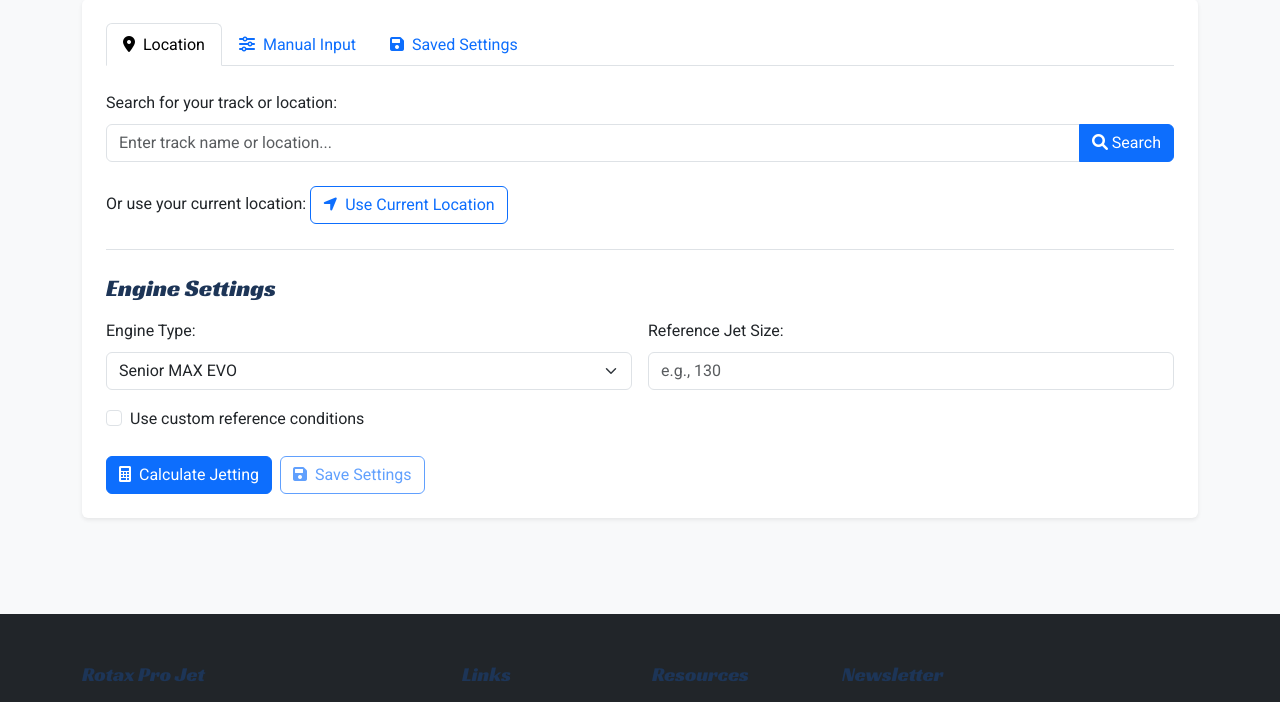
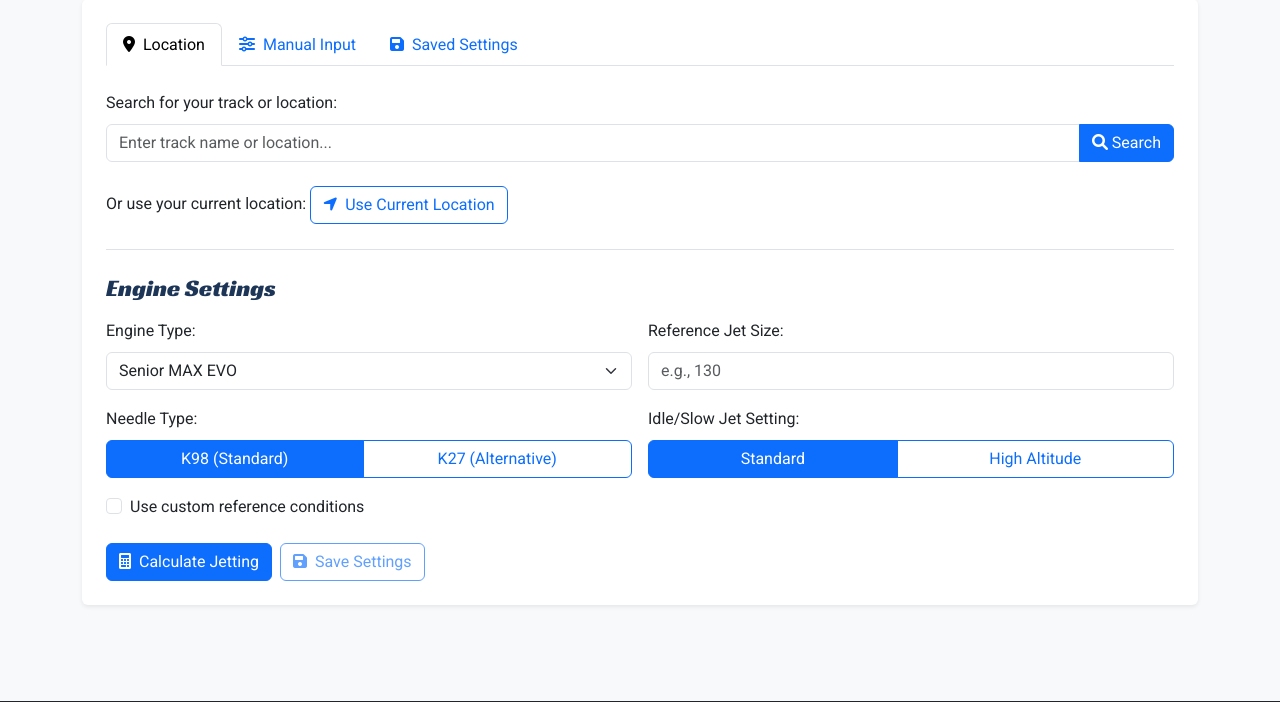
Before and after one commit to Napier40/Rotax-Pro-Jet, a Flask app: page /calculator in a window 1280 px wide. Shown: the part 529-1231 px from the top of the page. Run offline with Flask 3, Linux system fonts and the light colour scheme; some libraries are stand-ins or nearby versions.

Commit message:
Add needle type selection and idle/slow jet configuration

```diff
--- a/app.py
+++ b/app.py
@@ -52,7 +52,23 @@ ENGINE_SPECS = {
         'default_needle': 'K98',
         'default_needle_position': 2,
         'volumetric_efficiency': 0.91,
-        'jet_factor': 1.0  # Base factor for jet calculation
+        'jet_factor': 1.0,  # Base factor for jet calculation
+        'needle_specs': {
+            'K98': {
+                'default_position': 2,
+                'position_range': {'min': 1, 'max': 5},
+                'jet_adjustment': 0  # No adjustment needed for default needle
+            },
+            'K27': {
+                'default_position': 3,
+                'position_range': {'min': 1, 'max': 5},
+                'jet_adjustment': -2  # K27 typically runs 2 sizes leaner
+            }
+        },
+        'idle_jet_options': {
+            'Standard': 35,
+            'High Altitude': 32
+        }
     },
     'DD2': {
         'default_jet': 134,
@@ -61,7 +77,23 @@ ENGINE_SPECS = {
         'default_needle': 'K98',
         'default_needle_position': 2,
         'volumetric_efficiency': 0.93,
-        'jet_factor': 1.02  # Slightly richer jetting for DD2
+        'jet_factor': 1.02,  # Slightly richer jetting for DD2
+        'needle_specs': {
+            'K98': {
+                'default_position': 2,
+                'position_range': {'min': 1, 'max': 5},
+                'jet_adjustment': 0
+            },
+            'K27': {
+                'default_position': 3,
+                'position_range': {'min': 1, 'max': 5},
+                'jet_adjustment': -2
+            }
+        },
+        'idle_jet_options': {
+            'Standard': 35,
+            'High Altitude': 32
+        }
     },
     'Junior MAX EVO': {
         'default_jet': 126,
@@ -70,7 +102,23 @@ ENGINE_SPECS = {
         'default_needle': 'K98',
         'default_needle_position': 2,
         'volumetric_efficiency': 0.87,
-        'jet_factor': 0.97  # Slightly leaner jetting for restricted class
+        'jet_factor': 0.97,  # Slightly leaner jetting for restricted class
+        'needle_specs': {
+            'K98': {
+                'default_position': 2,
+                'position_range': {'min': 1, 'max': 5},
+                'jet_adjustment': 0
+            },
+            'K27': {
+                'default_position': 3,
+                'position_range': {'min': 1, 'max': 5},
+                'jet_adjustment': -2
+            }
+        },
+        'idle_jet_options': {
+            'Standard': 35,
+            'High Altitude': 32
+        }
     },
     'Mini MAX': {
         'default_jet': 118,
@@ -79,7 +127,23 @@ ENGINE_SPECS = {
         'default_needle': 'K98',
         'default_needle_position': 2,
         'volumetric_efficiency': 0.58,
-        'jet_factor': 0.92  # Significantly leaner jetting for Mini MAX
+        'jet_factor': 0.92,  # Significantly leaner jetting for Mini MAX
+        'needle_specs': {
+            'K98': {
+                'default_position': 2,
+                'position_range': {'min': 1, 'max': 5},
+                'jet_adjustment': 0
+            },
+            'K27': {
+                'default_position': 3,
+                'position_range': {'min': 1, 'max': 5},
+                'jet_adjustment': -2
+            }
+        },
+        'idle_jet_options': {
+            'Standard': 30,
+            'High Altitude': 28
+        }
     }
 }
 
@@ -109,6 +173,8 @@ class Setting(db.Model):
     needle_position = db.Column(db.Integer)
     float_height = db.Column(db.Float)
     needle_type = db.Column(db.String(20))
+    idle_jet_setting = db.Column(db.String(20), default='Standard')  # Added idle jet setting
+    idle_jet_size = db.Column(db.Integer)  # Added idle jet size
     tuning_value = db.Column(db.Integer, default=0)  # Added tuning value
     created_at = db.Column(db.DateTime, default=datetime.utcnow)
 
@@ -234,6 +300,8 @@ def calculate_jetting(params):
     engine_type = params.get('engine_type')
     reference_jet = params.get('reference_jet')
     reference_conditions = params.get('reference_conditions')
+    needle_type = params.get('needle_type', 'K98')  # Default to K98 if not specified
+    idle_jet_setting = params.get('idle_jet_setting', 'Standard')  # Default to Standard if not specified
 
     # Get engine specifications
     engine_spec = ENGINE_SPECS.get(engine_type, ENGINE_SPECS['Senior MAX EVO'])
@@ -252,18 +320,34 @@ def calculate_jetting(params):
     # Use provided reference jet or default from engine spec
     ref_jet = reference_jet or engine_spec['default_jet']
 
-    # Calculate recommended jet size
+    # Get needle specifications
+    needle_specs = engine_spec.get('needle_specs', {}).get(needle_type, {})
+
+    # Apply needle-specific adjustments
+    needle_jet_adjustment = needle_specs.get('jet_adjustment', 0)
+
+    # Calculate recommended jet size with needle adjustment
     recommended_jet = calculate_jet_size(ref_jet, ref_air_density, current_air_density, engine_type)
+    recommended_jet += needle_jet_adjustment  # Apply needle-specific adjustment
 
-    # Calculate recommended needle position
+    # Calculate recommended needle position based on needle type
+    default_needle_position = needle_specs.get('default_position', engine_spec['default_needle_position'])
     recommended_needle_position = calculate_needle_position(
-        engine_spec['default_needle_position'],
+        default_needle_position,
         ref_air_density,
         current_air_density
     )
 
     # Calculate recommended float height (assuming 15mm as reference)
     recommended_float_height = calculate_float_height(15, ref_air_density, current_air_density)
+
+    # Determine recommended idle jet size based on setting and altitude
+    idle_jet_size = engine_spec.get('idle_jet_options', {}).get(idle_jet_setting, 35)
+
+    # Adjust idle jet size based on altitude if needed
+    if altitude > 1000 and idle_jet_setting == 'Standard':
+        # Suggest high altitude jet for elevations above 1000m
+        idle_jet_size = engine_spec.get('idle_jet_options', {}).get('High Altitude', idle_jet_size - 3)
 
     # Determine if conditions are near dew point
     is_near_dew_point = humidity > 90 and temperature < 10
@@ -275,7 +359,9 @@ def calculate_jetting(params):
             'pressure': pressure,
             'humidity': humidity,
             'altitude': altitude,
-            'engine_type': engine_type
+            'engine_type': engine_type,
+            'needle_type': needle_type,
+            'idle_jet_setting': idle_jet_setting
         },
         'calculations': {
             'current_air_density': current_air_density,
@@ -286,7 +372,9 @@ def calculate_jetting(params):
             'main_jet': recommended_jet,
             'needle_position': recommended_needle_position,
             'float_height': recommended_float_height,
-            'needle_type': engine_spec['default_needle']
+            'needle_type': needle_type,
+            'idle_jet_size': idle_jet_size,
+            'idle_jet_setting': idle_jet_setting
         },
         'warnings': []
     }
@@ -530,8 +618,10 @@ def api_settings_save():
         main_jet=data.get('results', {}).get('main_jet'),
         needle_position=data.get('results', {}).get('needle_position'),
         float_height=data.get('results', {}).get('float_height'),
-        needle_type=data.get('results', {}).get('needle_type'),
-        tuning_value=data.get('settings', {}).get('tuning_value', 0)  # Added tuning value
+        needle_type=data.get('settings', {}).get('needle_type', 'K98'),
+        idle_jet_setting=data.get('settings', {}).get('idle_jet_setting', 'Standard'),
+        idle_jet_size=data.get('results', {}).get('idle_jet_size'),
+        tuning_value=data.get('settings', {}).get('tuning_value', 0)
     )
 
     db.session.add(new_setting)
--- a/templates/calculator.html
+++ b/templates/calculator.html
@@ -112,8 +112,9 @@
                                                 <div class="d-flex justify-content-between align-items-center">
                                                     <div>
                                                         <span class="badge bg-primary me-1">Jet: {{ setting.main_jet }}</span>
-                                                        <span class="badge bg-secondary me-1">Needle: {{ setting.needle_position }}</span>
+                                                        <span class="badge bg-secondary me-1">{{ setting.needle_type }} Pos: {{ setting.needle_position }}</span>
                                                         <span class="badge bg-info me-1">Float: {{ setting.float_height }}</span>
+                                                        <span class="badge bg-success me-1">Idle: {{ setting.idle_jet_size }}</span>
                                                         {% if setting.tuning_value != 0 %}
                                                         <span class="badge bg-warning">Tuning: {{ setting.tuning_value }}</span>
                                                         {% endif %}
@@ -160,6 +161,24 @@
                         <div class="col-md-6">
                             <label for="reference-jet" class="form-label">Reference Jet Size:</label>
                             <input type="number" class="form-control" id="reference-jet" placeholder="e.g., 130">
+                        </div>
+                        <div class="col-md-6">
+                            <label for="needle-type" class="form-label">Needle Type:</label>
+                            <div class="btn-group w-100" role="group" aria-label="Needle Type">
+                                <input type="radio" class="btn-check" name="needle-type" id="needle-k98" value="K98" checked>
+                                <label class="btn btn-outline-primary" for="needle-k98">K98 (Standard)</label>
+                                <input type="radio" class="btn-check" name="needle-type" id="needle-k27" value="K27">
+                                <label class="btn btn-outline-primary" for="needle-k27">K27 (Alternative)</label>
+                            </div>
+                        </div>
+                        <div class="col-md-6">
+                            <label for="idle-jet-setting" class="form-label">Idle/Slow Jet Setting:</label>
+                            <div class="btn-group w-100" role="group" aria-label="Idle Jet Setting">
+                                <input type="radio" class="btn-check" name="idle-jet-setting" id="idle-standard" value="Standard" checked>
+                                <label class="btn btn-outline-primary" for="idle-standard">Standard</label>
+                                <input type="radio" class="btn-check" name="idle-jet-setting" id="idle-high-altitude" value="High Altitude">
+                                <label class="btn btn-outline-primary" for="idle-high-altitude">High Altitude</label>
+                            </div>
                         </div>
                     </div>
 
@@ -215,7 +234,7 @@
                 </div>
 
                 <div class="row g-4">
-                    <div class="col-md-3">
+                    <div class="col-md-2">
                         <div class="card h-100 bg-light border-0">
                             <div class="card-body text-center p-4">
                                 <h4 class="text-primary mb-2">Main Jet</h4>
@@ -223,7 +242,7 @@
                             </div>
                         </div>
                     </div>
-                    <div class="col-md-3">
+                    <div class="col-md-2">
                         <div class="card h-100 bg-light border-0">
                             <div class="card-body text-center p-4">
                                 <h4 class="text-primary mb-2">Needle Position</h4>
@@ -232,7 +251,7 @@
                             </div>
                         </div>
                     </div>
-                    <div class="col-md-3">
+                    <div class="col-md-2">
                         <div class="card h-100 bg-light border-0">
                             <div class="card-body text-center p-4">
                                 <h4 class="text-primary mb-2">Float Height</h4>
@@ -241,11 +260,20 @@
                             </div>
                         </div>
                     </div>
-                    <div class="col-md-3">
+                    <div class="col-md-2">
                         <div class="card h-100 bg-light border-0">
                             <div class="card-body text-center p-4">
                                 <h4 class="text-primary mb-2">Needle Type</h4>
                                 <div class="display-4 fw-bold mb-0" id="result-needle-type"></div>
+                            </div>
+                        </div>
+                    </div>
+                    <div class="col-md-4">
+                        <div class="card h-100 bg-light border-0">
+                            <div class="card-body text-center p-4">
+                                <h4 class="text-primary mb-2">Idle/Slow Jet</h4>
+                                <div class="display-4 fw-bold mb-0" id="result-idle-jet-size"></div>
+                                <div class="text-muted" id="result-idle-jet-setting"></div>
                             </div>
                         </div>
                     </div>
@@ -366,6 +394,21 @@
                 $('#reference-conditions-inputs').slideDown();
             } else {
                 $('#reference-conditions-inputs').slideUp();
+            }
+        });
+
+        // Handle engine type change to update needle and idle jet options
+        $('#engine-type').change(function() {
+            const engineType = $(this).val();
+
+            // In a real implementation, we would fetch the engine specs from the server
+            // For now, we'll just reset to defaults
+            $('#needle-k98').prop('checked', true);
+            $('#idle-standard').prop('checked', true);
+
+            // If this is a Mini MAX, suggest the high altitude idle jet by default
+            if (engineType === 'Mini MAX') {
+                $('#idle-high-altitude').prop('checked', true);
             }
         });
 
@@ -519,6 +562,10 @@
                 };
             }
 
+            // Get needle type and idle jet setting
+            const needleType = $('input[name="needle-type"]:checked').val();
+            const idleJetSetting = $('input[name="idle-jet-setting"]:checked').val();
+
             // Prepare data for API request
             const data = {
                 temperature,
@@ -527,7 +574,9 @@
                 altitude,
                 engine_type: engineType,
                 reference_jet: referenceJet,
-                reference_conditions: referenceConditions
+                reference_conditions: referenceConditions,
+                needle_type: needleType,
+                idle_jet_setting: idleJetSetting
             };
 
             // Show loading indicator
@@ -595,7 +644,9 @@
                 altitude: parseFloat($('#altitude').val()),
                 engine_type: $('#engine-type').val(),
                 reference_jet: $('#reference-jet').val() ? parseInt($('#reference-jet').val()) : null,
-                tuning_value: parseInt($('#tuning-slider').val())  // Added tuning value
+                needle_type: $('input[name="needle-type"]:checked').val(),
+                idle_jet_setting: $('input[name="idle-jet-setting"]:checked').val(),
+                tuning_value: parseInt($('#tuning-slider').val())
             };
 
             // Get results
@@ -838,6 +889,8 @@
                 .text(needlePosition);
             $('#result-float-height').text(result.recommendations.float_height.toFixed(1));
             $('#result-needle-type').text(result.recommendations.needle_type);
+            $('#result-idle-jet-size').text(result.recommendations.idle_jet_size);
+            $('#result-idle-jet-setting').text(result.recommendations.idle_jet_setting);
 
             // Reset tuning slider to 0
             $('#tuning-slider').val(0);
```
